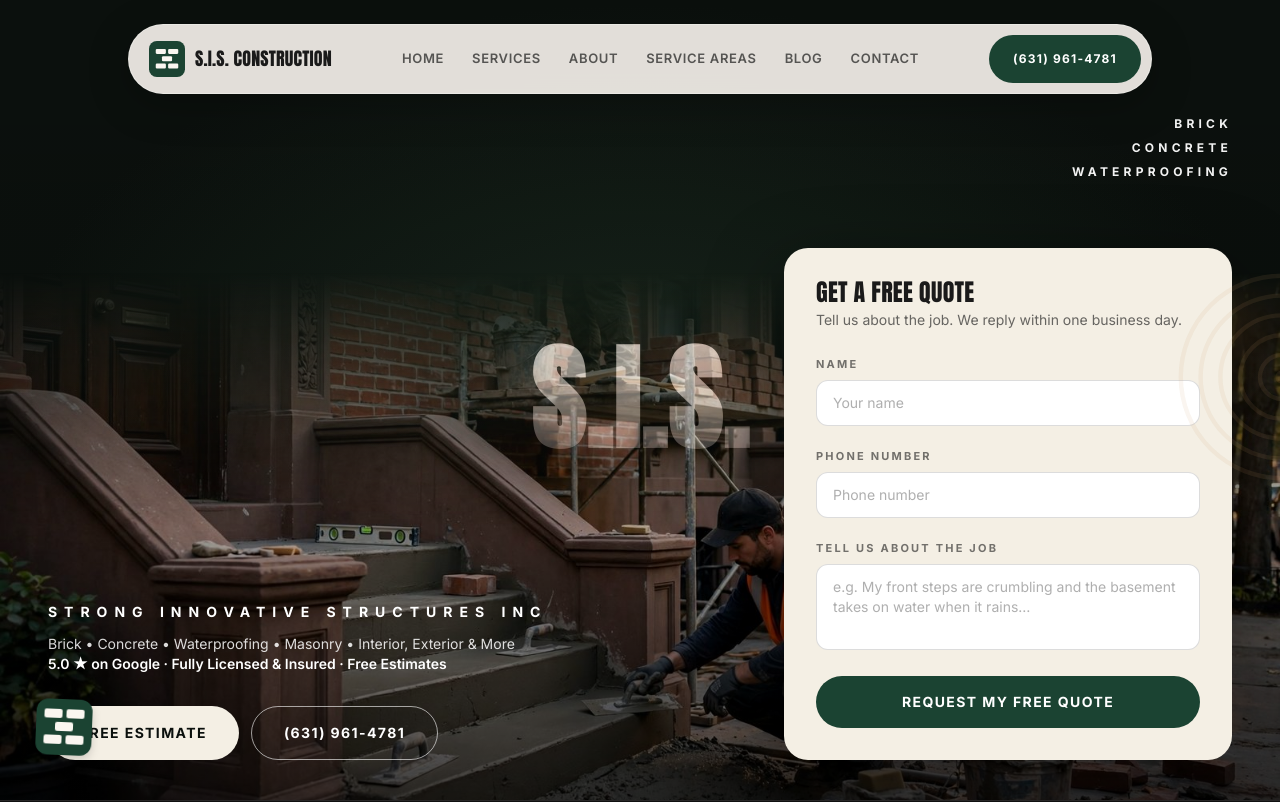
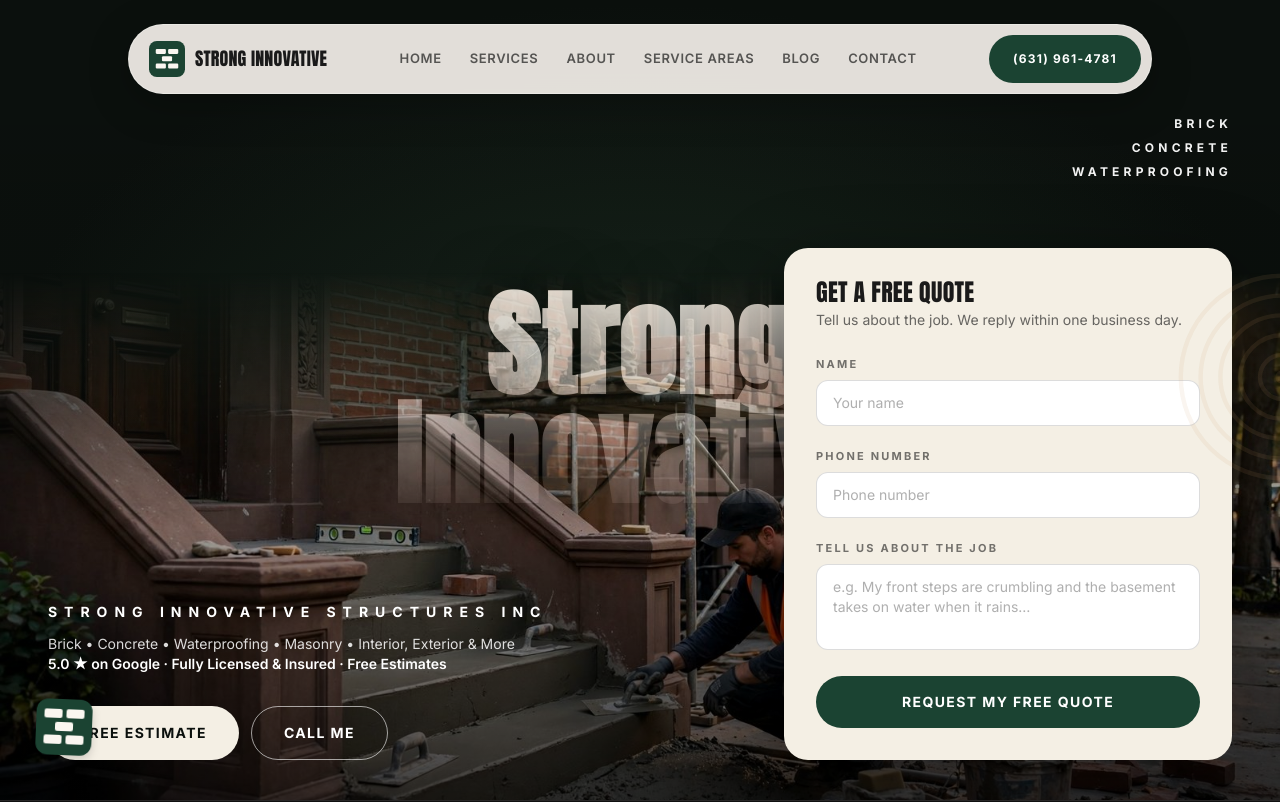
Before and after one commit to yakusee5555-cmd/sis-construction-demo, a React (Vite) app: page / in a window 1280 px wide. Shown: the top 802 px of the page. Built offline with nearby package versions, Linux system fonts and the light colour scheme.

Commit message:
Homepage: Strong Innovative wordmark + Call Me button

```diff
--- a/src/components/Hero.tsx
+++ b/src/components/Hero.tsx
@@ -9,8 +9,10 @@ export default function Hero() {
       <div className="absolute inset-0">
         <div className="absolute inset-0 bg-[radial-gradient(ellipse_at_center,#18261c_0%,#0b100d_70%)]" />
         <div className="absolute inset-0 flex items-center justify-center px-4">
-          <h1 className="font-display font-black text-[#f4efe4] leading-none tracking-tight select-none text-[clamp(2.2rem,9vw,12rem)] [text-shadow:0_2px_60px_rgba(0,0,0,0.65)]">
-            S.I.S.
+          <h1 className="text-center font-display font-black text-[#f4efe4] leading-[0.95] tracking-tight select-none text-[clamp(2.2rem,9vw,11rem)] [text-shadow:0_2px_60px_rgba(0,0,0,0.65)]">
+            Strong
+            <br />
+            Innovative
           </h1>
         </div>
       </div>
@@ -74,7 +76,7 @@ export default function Hero() {
                 href={BUSINESS.phoneHref}
                 className="btn-shine flex min-h-[48px] items-center justify-center rounded-full border border-white/60 px-8 py-4 text-center text-sm font-bold tracking-widest text-white hover:bg-white/10 transition-colors"
               >
-                {BUSINESS.phone}
+                CALL ME
               </a>
             </div>
           </div>
--- a/src/components/Sections.tsx
+++ b/src/components/Sections.tsx
@@ -51,7 +51,7 @@ export function Header() {
               </g>
             </svg>
             <span className="font-display text-lg uppercase tracking-wide text-charcoal">
-              S.I.S. Construction
+              Strong Innovative
             </span>
           </Link>
           <nav className="hidden items-center gap-7 lg:flex">
--- a/src/components/Showcase.tsx
+++ b/src/components/Showcase.tsx
@@ -175,7 +175,7 @@ export function FullBleed() {
       <div ref={bgRef} className="absolute inset-0 will-change-transform" style={{ transform: "scale(1.12)" }}>
         <img
           src={FULLBLEED_IMG}
-          alt="Brooklyn home exterior renovated by S.I.S. Construction"
+          alt="Brooklyn home exterior renovated by Strong Innovative Structures"
           loading="lazy"
           className="h-full w-full object-cover"
           draggable={false}
@@ -304,7 +304,7 @@ export function Work() {
             Real photos.
           </h2>
           <p className="reveal max-w-md text-base text-charcoal/65">
-            No stock photos — these are actual S.I.S. jobs on actual homes across Brooklyn and New York City.
+            No stock photos — these are actual Strong Innovative jobs on actual homes across Brooklyn and New York City.
           </p>
         </div>
 
```
